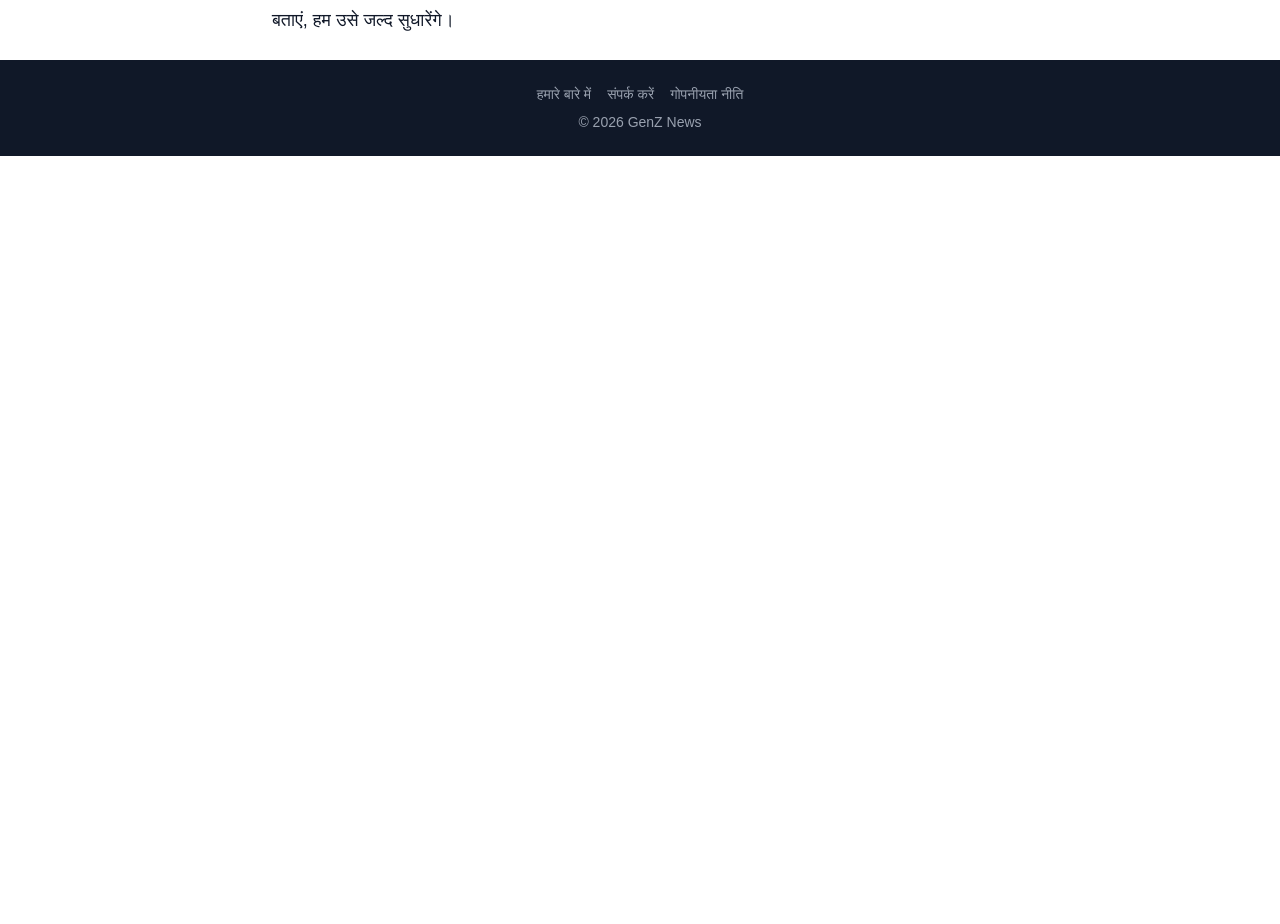
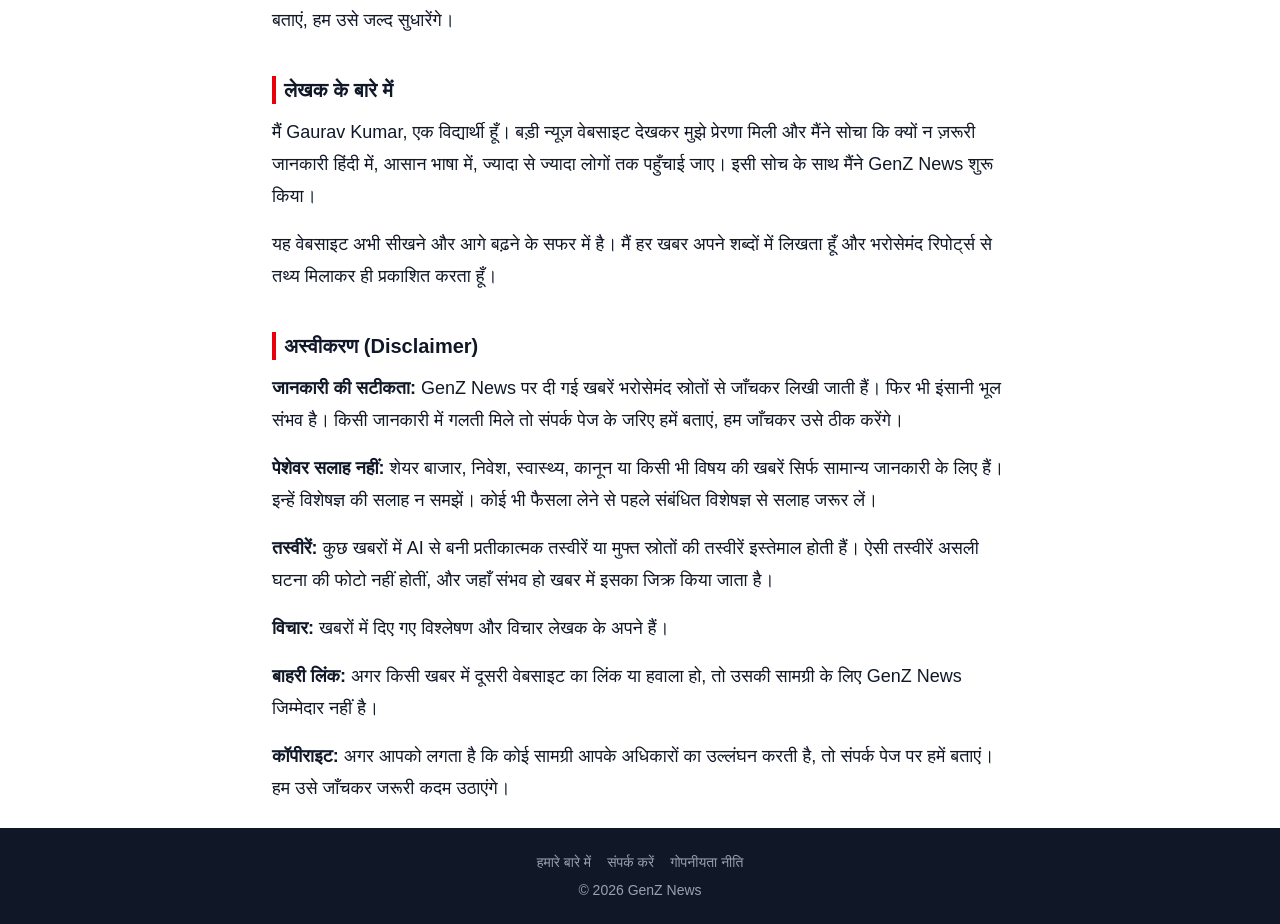
Before and after one commit to rd103660-hub/genZ-news, a Next.js app in the folder web/: page /about in a window 1280 px wide. Shown: the part 324-1248 px from the top of the page. Before the commit the page ends 800 px from the top, so only its background shows below. Built offline with nearby package versions, Linux system fonts and the light colour scheme.

Commit message:
Update page.tsx

```diff
--- a/web/app/about/page.tsx
+++ b/web/app/about/page.tsx
@@ -2,7 +2,12 @@
 import Footer from "../components/Footer";
 import { SITE_NAME } from "../../lib/site";
 
-export const metadata = { title: `हमारे बारे में | ${SITE_NAME}` };
+const AUTHOR = "Gaurav Kumar";
+
+export const metadata = {
+  title: "हमारे बारे में",
+  description: "GenZ News के बारे में, लेखक की जानकारी और अस्वीकरण (Disclaimer)।",
+};
 
 export default function About() {
   return (
@@ -15,6 +20,38 @@
           <p>हमारा मकसद है कि आपको भारत, खेल, टेक, मनोरंजन, बिज़नेस और दुनिया से जुड़ी जरूरी खबरें एक ही जगह मिलें, साफ़ और भरोसेमंद अंदाज़ में।</p>
           <p>हम हर खबर को सही तरीके से पेश करने की कोशिश करते हैं। अगर किसी खबर में कोई गलती दिखे, तो कृपया हमें बताएं, हम उसे जल्द सुधारेंगे।</p>
         </div>
+
+        <h2 className="mb-3 mt-10 border-l-4 border-red-600 pl-2 text-xl font-bold">लेखक के बारे में</h2>
+        <div className="space-y-4 text-lg leading-8">
+          <p>
+            मैं {AUTHOR}, एक विद्यार्थी हूँ। बड़ी न्यूज़ वेबसाइट देखकर मुझे प्रेरणा मिली और मैंने सोचा कि क्यों न ज़रूरी जानकारी हिंदी में, आसान भाषा में, ज्यादा से ज्यादा लोगों तक पहुँचाई जाए। इसी सोच के साथ मैंने {SITE_NAME} शुरू किया।
+          </p>
+          <p>
+            यह वेबसाइट अभी सीखने और आगे बढ़ने के सफर में है। मैं हर खबर अपने शब्दों में लिखता हूँ और भरोसेमंद रिपोर्ट्स से तथ्य मिलाकर ही प्रकाशित करता हूँ।
+          </p>
+        </div>
+
+        <h2 id="disclaimer" className="mb-3 mt-10 border-l-4 border-red-600 pl-2 text-xl font-bold">अस्वीकरण (Disclaimer)</h2>
+        <div className="space-y-4 text-lg leading-8">
+          <p>
+            <strong>जानकारी की सटीकता:</strong> {SITE_NAME} पर दी गई खबरें भरोसेमंद स्रोतों से जाँचकर लिखी जाती हैं। फिर भी इंसानी भूल संभव है। किसी जानकारी में गलती मिले तो संपर्क पेज के जरिए हमें बताएं, हम जाँचकर उसे ठीक करेंगे।
+          </p>
+          <p>
+            <strong>पेशेवर सलाह नहीं:</strong> शेयर बाजार, निवेश, स्वास्थ्य, कानून या किसी भी विषय की खबरें सिर्फ सामान्य जानकारी के लिए हैं। इन्हें विशेषज्ञ की सलाह न समझें। कोई भी फैसला लेने से पहले संबंधित विशेषज्ञ से सलाह जरूर लें।
+          </p>
+          <p>
+            <strong>तस्वीरें:</strong> कुछ खबरों में AI से बनी प्रतीकात्मक तस्वीरें या मुफ्त स्रोतों की तस्वीरें इस्तेमाल होती हैं। ऐसी तस्वीरें असली घटना की फोटो नहीं होतीं, और जहाँ संभव हो खबर में इसका जिक्र किया जाता है।
+          </p>
+          <p>
+            <strong>विचार:</strong> खबरों में दिए गए विश्लेषण और विचार लेखक के अपने हैं।
+          </p>
+          <p>
+            <strong>बाहरी लिंक:</strong> अगर किसी खबर में दूसरी वेबसाइट का लिंक या हवाला हो, तो उसकी सामग्री के लिए {SITE_NAME} जिम्मेदार नहीं है।
+          </p>
+          <p>
+            <strong>कॉपीराइट:</strong> अगर आपको लगता है कि कोई सामग्री आपके अधिकारों का उल्लंघन करती है, तो संपर्क पेज पर हमें बताएं। हम उसे जाँचकर जरूरी कदम उठाएंगे।
+          </p>
+        </div>
       </main>
       <Footer />
     </div>
```
